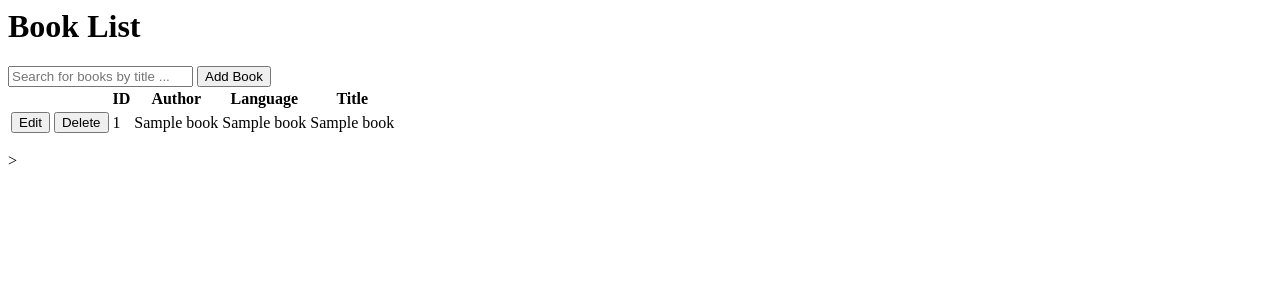
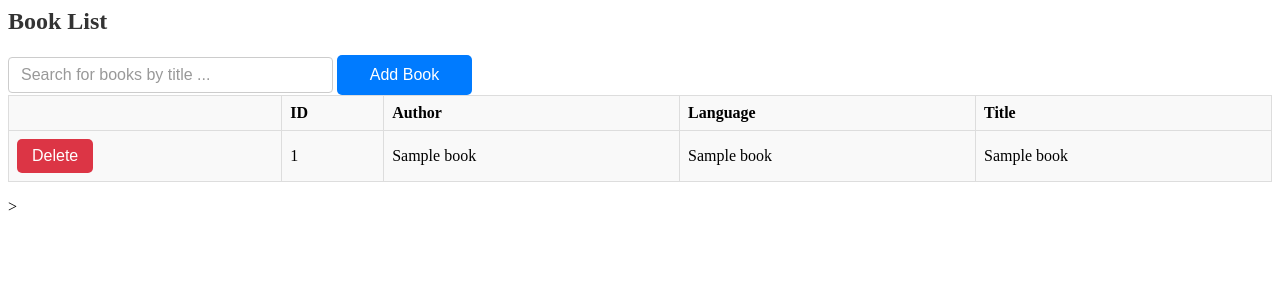
Before and after one commit to benhagg/flask_API, a Flask app: template templates/book_table.html in a window 1280 px wide. Shown: the top 300 px of the page. Run offline with Flask 3, Linux system fonts and the light colour scheme; the template is opened without the code that fills it: most values are stand-ins (such as "Sample title", 1, 10 or a date in 2020); parts of the project's set-up code (start-up, migrations or seed data) failed here and were passed over.

Commit message:
update html v2

```diff
--- a/templates/base.html
+++ b/templates/base.html
@@ -3,7 +3,7 @@
         <meta charset = UTF-8>
         <meta name="viewport" content="width=device-width, initial-scale=1.0">
         <title>{%block title%}{%endblock%}</title>
-        <link rel="stylesheet" href=""> <!-- Add your CSS links here -->
+        <link rel="stylesheet" href="{{url_for('static', filename='styles.css')}}"> <!-- Add your CSS links here -->
         <head>
             <body>
                 {%block content%}{%endblock%}
--- a/templates/book_table.html
+++ b/templates/book_table.html
@@ -21,7 +21,7 @@
                 {% for book in books %}
                 <tr>
                     <td>
-                        <button class = "button" type="button" onclick="editBook('{{ book.id }}')">Edit</button> <!--runs AJAX func editbook()-->
+                        <!--<button class = "button" type="button" onclick="editBook('{{ book.id }}')">Edit</button> runs AJAX func editbook()-->
                         <button class = "button delete-button" type="button" onclick="deleteBook('{{ book[0] }}')">Delete</button>
                     </td>
                     <td>{{ book[0] }}</td>
```
